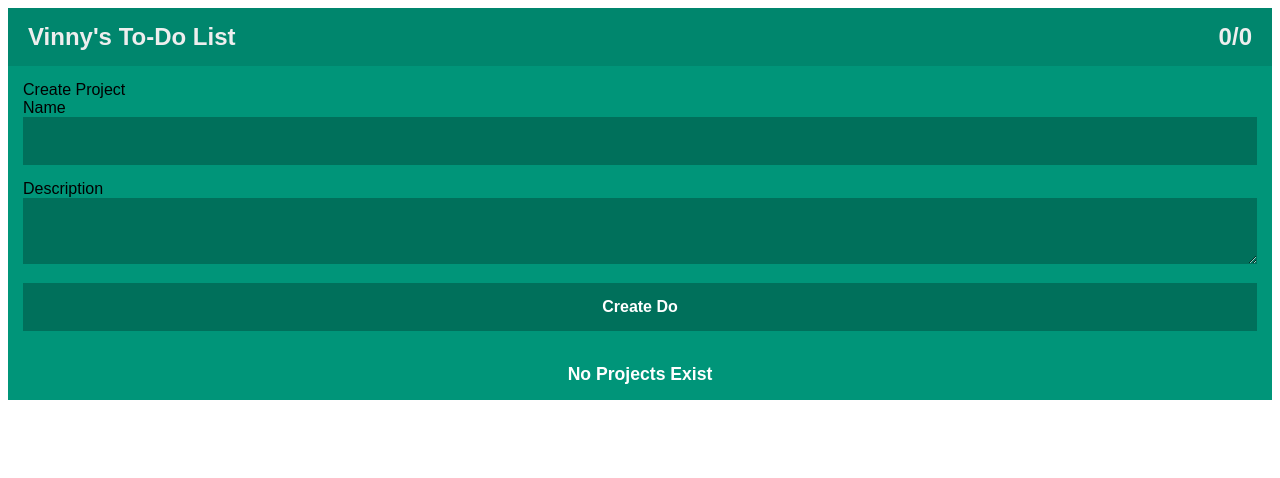
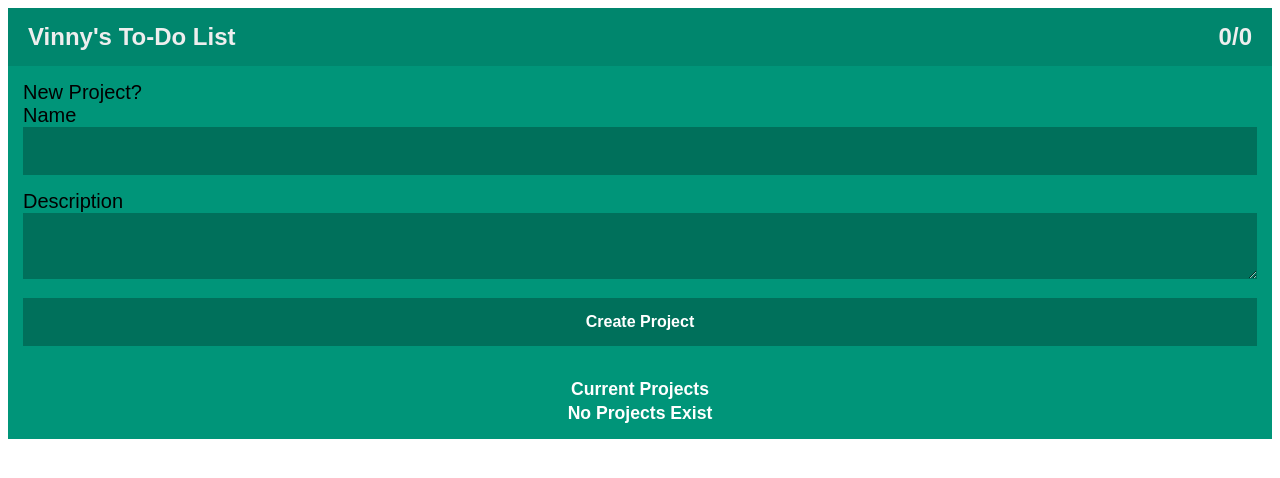
Before and after one commit to ROOTBEER626/svelte-app-Working-, a Svelte app: page / in a window 1280 px wide. Shown: the top 478 px of the page. Built offline with nearby package versions, Linux system fonts and the light colour scheme.

Commit message:
some more aesthetics

```diff
--- a/src/App.svelte
+++ b/src/App.svelte
@@ -9,6 +9,7 @@
   .container {
     width: 100%;
     background: #009579;
+		height: 100%;
   }
 
   :global(.container *) {
--- a/src/quickList/List.svelte
+++ b/src/quickList/List.svelte
@@ -71,11 +71,21 @@
     font-size: 1.1em;
   }
 
+  .working-on {
+    margin: 0;
+    margin-bottom: 3px;
+    text-align: center;
+    color: #ffffff;
+    font-weight: bold;
+    font-size: 1.1em;
+  }
+
 </style>
 
 <div class="list">
   <NewProject on:newProject={handleNewProject} />
   <br/>
+  <p class="working-on"> Current Projects </p>
   {#each projectsSorted as project (project)}
     <Project {...project} on:update={handleUpdate} on:delete={handleDelete}  />
   {:else}
--- a/src/quickList/Project.svelte
+++ b/src/quickList/Project.svelte
@@ -73,6 +73,7 @@
   .project {
     display: grid;
     border-style: solid;
+    border-bottom: none;
     margin-bottom: 10px;
   }
   .project-view {
@@ -81,12 +82,11 @@
     padding: 15px;
     background: #83caa3;
     grid-column: 1;
-    border-style: dashed;
-    border: 10px;
+    border-style: solid;
+    border-width: 10px;
+    border-top: none;
     margin-bottom: 50px;
     overflow-wrap: break-word;
-    border-style: dotted;
-    border-width: 1px;
   }
 
   .project:hover .project-view {
@@ -132,10 +132,13 @@
   }
 
   .description-input {
+    border: none;
+    border-top-style: dashed;
+    border-top-style: 5px;
+    border-top-color: black;
     display: none;
     flex-grow: 3;
     background: none;
-    border: none;
     outline: none;
     font-weight: 500;
     font-size: 1em;
@@ -144,22 +147,38 @@
     min-height: 100px;
   }
 
-  .todos {
+  .todos-view {
     grid-column: 2;
     margin-right: 10px;
+    border-style: solid;
+    border-width: 5px;
+    padding: none;
   }
 
-  .todos {
+  .todos-view {
     display: none;
   }
 
-  .project:hover .todos {
+  .project:hover .todos-view {
     display: block;
   }
 
-  .todos:hover {
+  .todos-view:hover {
     display: block;
     background: #83caa3;
+  }
+
+  .header {
+    border: none;
+    border-bottom-style: dashed;
+    border-bottom-style: 5px;
+    border-bottom-color: black;
+    border-top-style: dashed;
+    border-top-style: 5px;
+    border-top-color: black;
+    margin-left: 3px;
+    margin-top: 3px;
+    margin-bottom: 3px;
   }
 
 
@@ -197,9 +216,9 @@
         on:blur={() => triggerUpdate()} />
     </div>
   </div>
-  <div class=todos  >
+  <div class=todos-view  >
     <NewDo on:newToDo={handleNewToDo} />
-    <div> {name} To-Do List</div>
+    <div class="header"> {name}'s To-Do List</div>
     {#each ToDosSorted as todo (todo)}
       <ToDo {...todo} on:updateDo={handleUpdateToDo} on:deleteDo={handleDeleteToDo} />
     {:else}
--- a/src/quickList/ToDo.svelte
+++ b/src/quickList/ToDo.svelte
@@ -60,14 +60,18 @@
   }
 
   .todo-description {
+    border: none;
+    border-top-style: dashed;
+    border-top-style: 5px;
+    border-top-color: black;
     display: none;
     flex-grow: 3;
     background: none;
-    border: none;
     outline: none;
     font-weight: 500;
     font-size: 1em;
     width: 100%;
+    min-height: 100px;
   }
 
 </style>
--- a/src/quickList/newDo.svelte
+++ b/src/quickList/newDo.svelte
@@ -19,6 +19,11 @@
 </script>
 
 <style>
+
+  label {
+    font-size: 20px;
+  }
+
   input {
     box-sizing: border-box;
     margin-bottom: 15px;
@@ -56,7 +61,7 @@
 <input type="text" on:keyup={handleKeyUp} bind:value placeholder="+ Add item" />
 -->
 <form>
- <label for="Add">Create Do</label> <br/>
+ <label for="Add">Something ToDo?</label> <br/>
  <label for="Name">Name</label>
  <input type='text' bind:value={name} /> <br/>
  <label for="Description">Description</label>
--- a/src/quickList/newProject.svelte
+++ b/src/quickList/newProject.svelte
@@ -19,6 +19,11 @@
 </script>
 
 <style>
+
+  label {
+    font-size: 20px;
+  }
+
   input {
     box-sizing: border-box;
     margin-bottom: 15px;
@@ -56,10 +61,10 @@
 <input type="text" on:keyup={handleKeyUp} bind:value placeholder="+ Add item" />
 -->
 <form>
- <label for="Add">Create Project</label> <br/>
+ <label for="Add">New Project?</label> <br/>
  <label for="Name">Name</label>
  <input type='text' bind:value={name} /> <br/>
  <label for="Description">Description</label>
  <textarea type='text' bind:value={description} /> <br/>
- <input type='button' value='Create Do' on:click="{createDo}" />
+ <input type='button' value='Create Project' on:click="{createDo}" />
  </form>
```
